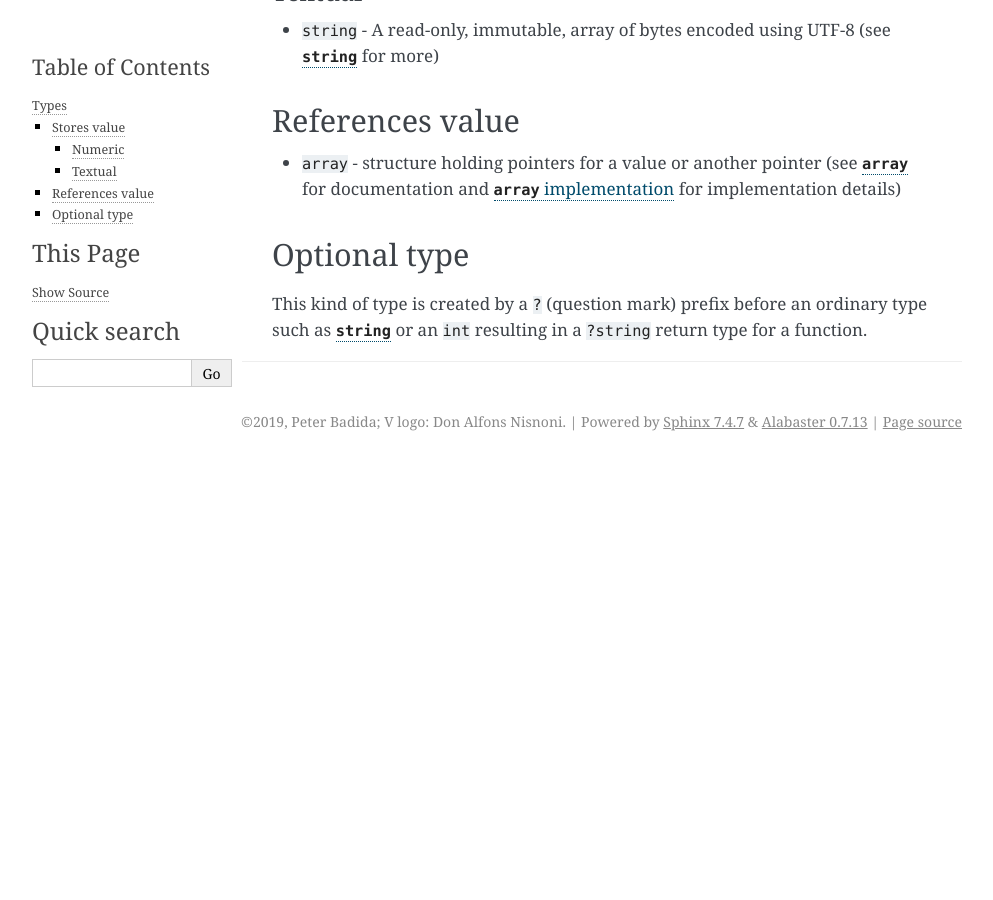
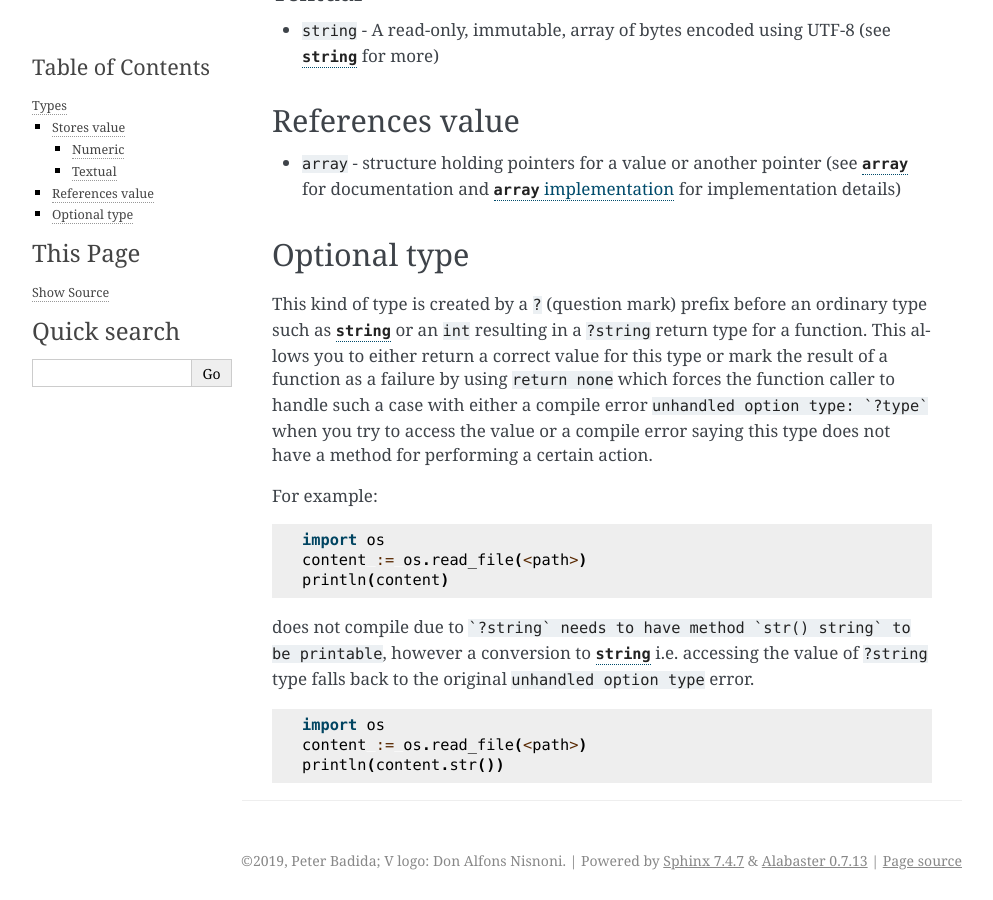
Before and after one commit to KeyWeeUsr/the-book-of-v, a Sphinx documentation site: the page built from source/types.rst, in a window 1280 px wide and 900 px high, scrolled down 695 px. Shown: the whole window, without its empty margins (148-1141 px from the left). Built offline with Sphinx 7.4.7, drawn with Linux system fonts in a browser that asks for light colours; before the commit the page ends 1156 px from its top, so only the background shows below that.

Commit message:
[ADD] Show examples for unhandled Option type

````diff
--- a/source/types.rst
+++ b/source/types.rst
@@ -47,4 +47,27 @@ Optional type
 
 This kind of type is created by a ``?`` (question mark) prefix before an
 ordinary type such as |string_type|_ or an ``int`` resulting in a ``?string``
-return type for a function.
+return type for a function. This allows you to either return a correct value
+for this type or mark the result of a function as a failure by using
+``return none`` which forces the function caller to handle such a case with
+either a compile error ``unhandled option type: `?type``` when you try to
+access the value or a compile error saying this type does not have a method
+for performing a certain action.
+
+For example:
+
+.. code:: v
+
+    import os
+    content := os.read_file(<path>)
+    println(content)
+
+does not compile due to ```?string` needs to have method `str() string` to be
+printable``, however a conversion to |string_type|_ i.e. accessing the value
+of ``?string`` type falls back to the original ``unhandled option type`` error.
+
+.. code:: v
+
+    import os
+    content := os.read_file(<path>)
+    println(content.str())
````
